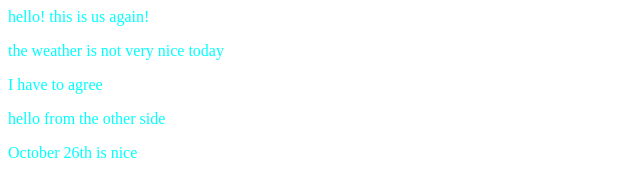
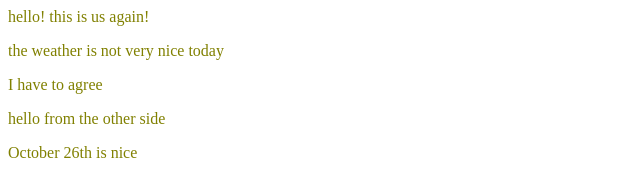
Before and after one commit to cmschneider16/Again, a plain HTML site: page index.html in a window 1280 px wide. Shown: the whole page, without its empty margins (0-640 px from the left). Drawn offline with Linux system fonts and the light colour scheme.

Commit message:
new color

```diff
--- a/index.html
+++ b/index.html
@@ -5,7 +5,7 @@
     <meta name="viewport" content="width=device-width, initial-scale=1.0">
     <title>Hello World</title>
     <style> p{
-            color: aqua;
+            color: olive;
     }</style>
 </head>
 <body>
```
